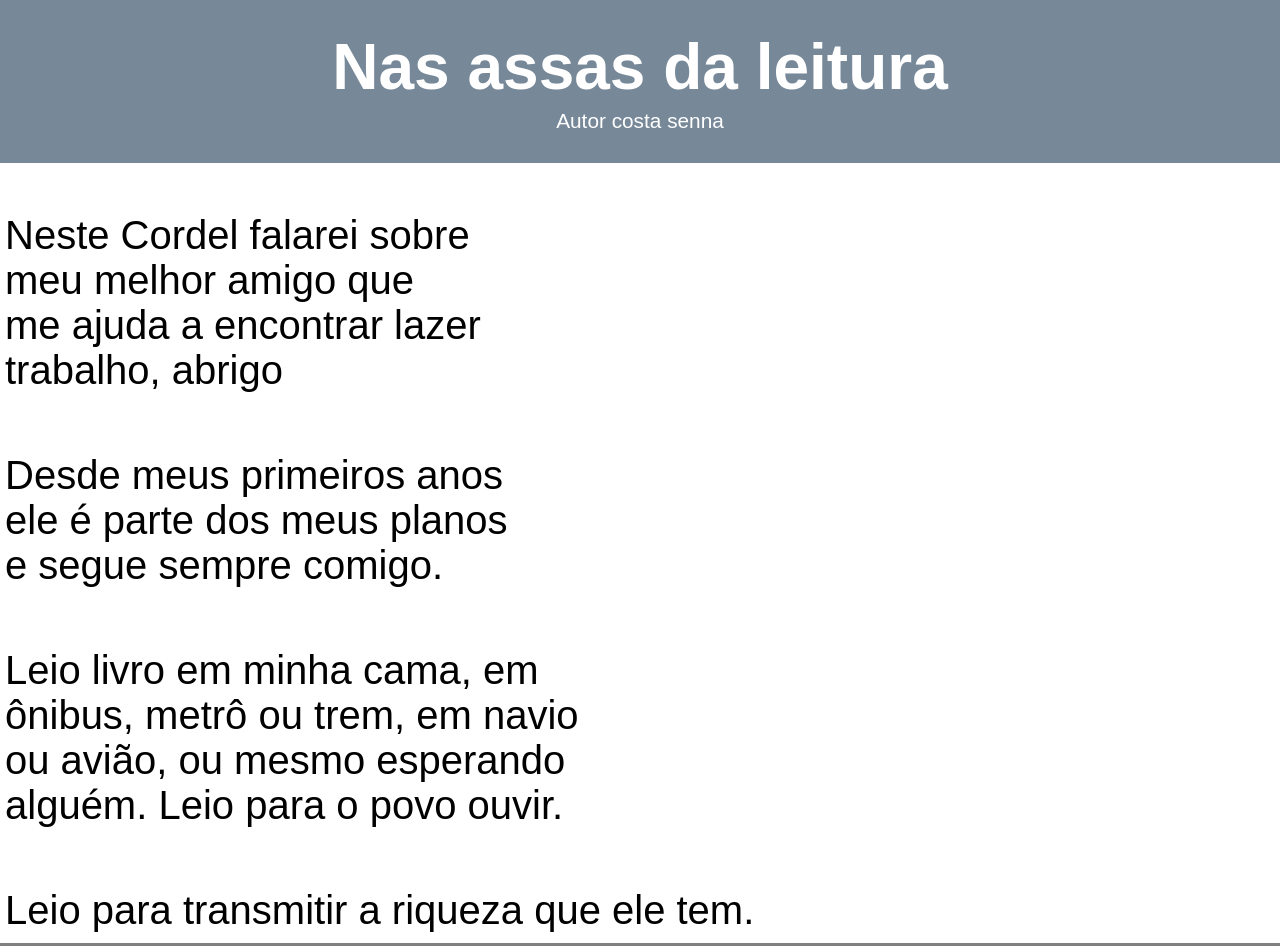
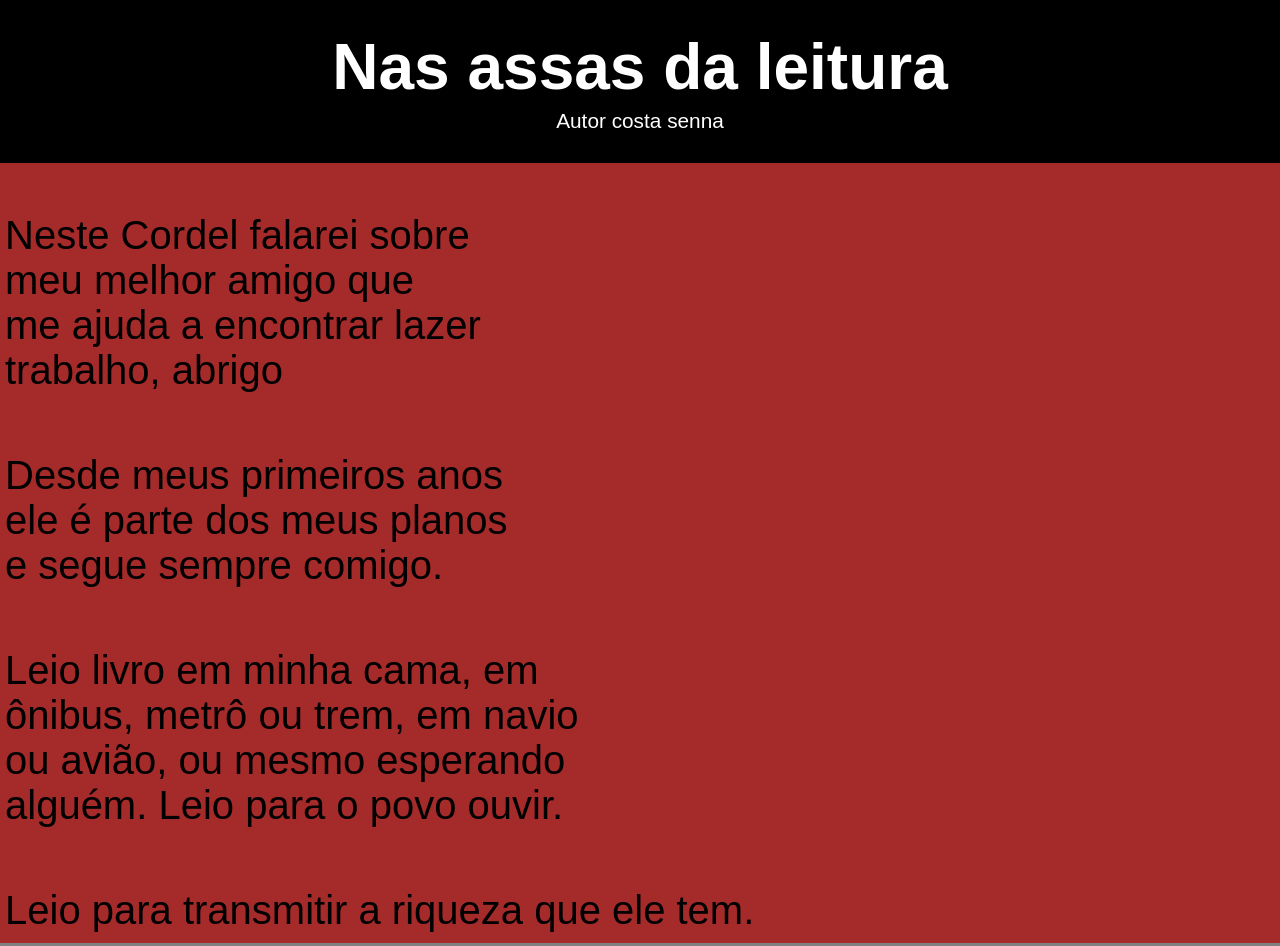
Before and after one commit to gabriel-silva-lab/desafios, a plain HTML site: page desafio-teste/index.html in a window 1280 px wide. Shown: the top 946 px of the page. Drawn offline with Linux system fonts and the light colour scheme.

Commit message:
teste de cores

```diff
--- a/desafio-teste/style.css
+++ b/desafio-teste/style.css
@@ -6,13 +6,13 @@
 }
 body{
     font-family: Arial, Helvetica, sans-serif;
-    background-color: white;
+    background-color:brown ;
     min-height: 100vh;
 }
 header{
 
     padding: 30px;
-    background-color: lightslategray;
+    background-color: black;
     color: white;
     text-align: center;
 }
```
